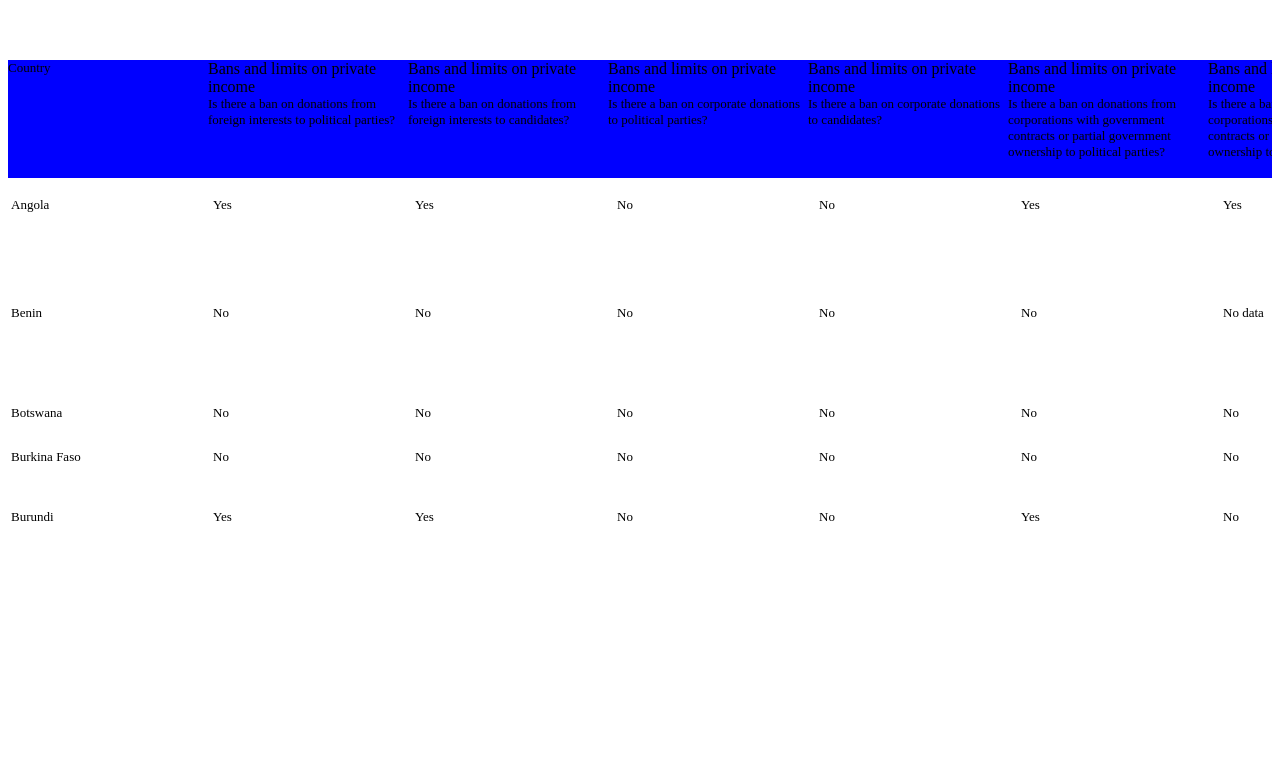
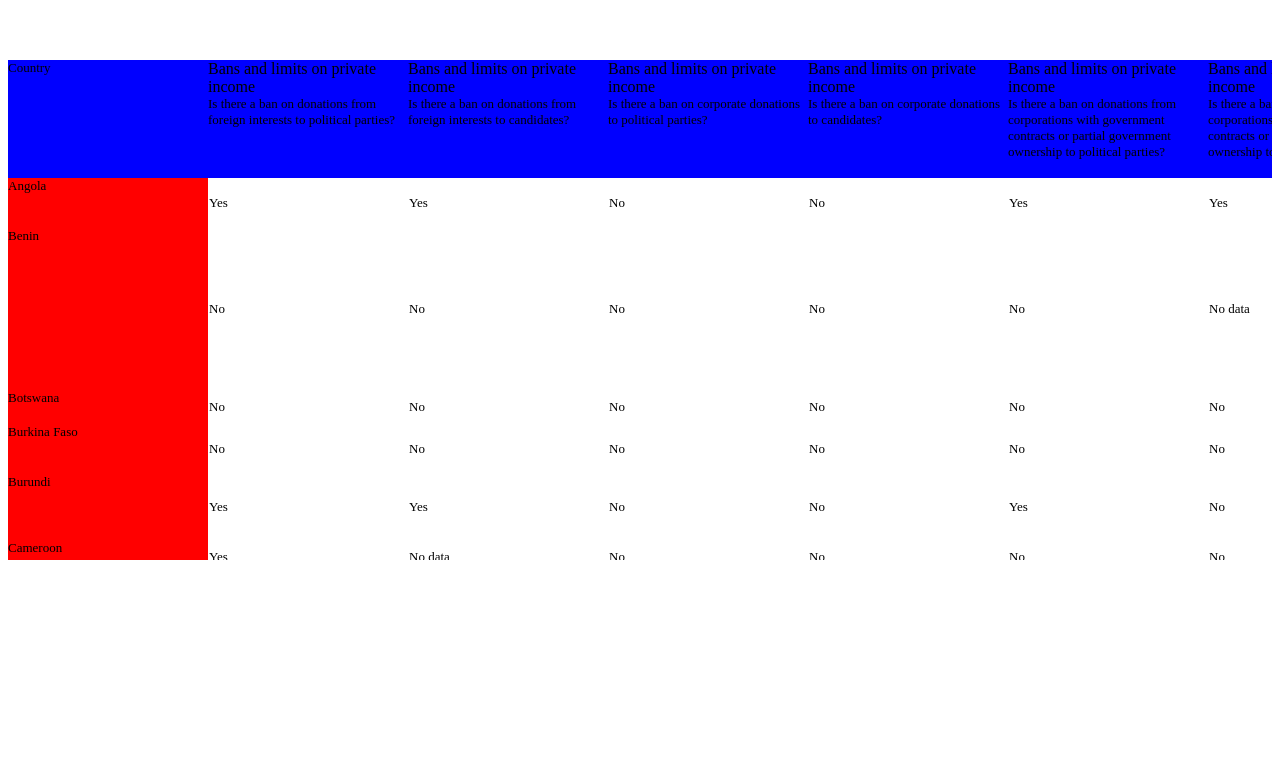
Before and after one commit to goldylucks/jQuery-playground, a plain HTML site: page index.html in a window 1280 px wide. Shown: the part 140-900 px from the top of the page. Drawn offline with nearby package versions, Linux system fonts and the light colour scheme.

Commit message:
animate first column to simulate sticky

```diff
--- a/app.css
+++ b/app.css
@@ -11,6 +11,7 @@
 
 .search-results {
   table-layout: fixed;
+  border-collapse: collapse;
   width: 1px;  /* silly requirement from browsers */
 }
 
@@ -40,7 +41,8 @@
 }
 
 .fixed-column {
-  position: sticky;
+  position: absolute;
+  zIndex: 10;
   left: 0;
   background: red;
   float: left;
--- a/app.js
+++ b/app.js
@@ -2,6 +2,8 @@ $(document).ready(onReady)
 
   function onReady () {
     console.log('init!')
+
+  const $tableContainer = $('#search-results')
 
   const tableWidth = $('.search-results').outerWidth()
   const tableHeaderHeight = $('#table-header').height()
@@ -14,22 +16,37 @@ $('#search-results th').each(function () {
 
   $('.search-results thead tr').hide()
 
-$headerClone.prependTo('#search-results')
+  $tableContainer.prepend($headerClone)
 
-// const $columnClone = $('<div />')
-// const columnWidth = $('.country').eq(0).outerWidth()
+  const $columnClone = $('<div />')
+  const columnWidth = $('.country').eq(0).outerWidth()
 
-// $('tbody.list .country').each(function () {
-//   const $this = $(this)
-//   $('<div>' + $(this).html() + '</div>')
-//     .height($this.outerHeight())
-//     .appendTo($columnClone)
-// })
-// $columnClone
-//   .addClass('fixed-column')
-//   .outerWidth(columnWidth)
-//   .css('top', $headerClone.outerHeight())
-//   .prependTo('#search-results')
+  $('tbody.list .country').each(function () {
+    const $this = $(this)
+    $('<div>' + $(this).html() + '</div>')
+      .height($this.outerHeight())
+      .appendTo($columnClone)
+  })
 
+  $columnClone
+    .addClass('fixed-column')
+    .outerWidth(columnWidth)
+    .css('top', $headerClone.outerHeight())
+    .prependTo('#search-results')
+
+  let lastScrollLeft = 0;
+
+  $tableContainer.scroll(function() {
+    clearTimeout($.data(this, 'scrollTimer'));
+    $.data(this, 'scrollTimer', setTimeout(function() {
+        adjustFirstColumn()
+    }, 250));
+  });
+
+  function adjustFirstColumn () {
+    $columnClone.animate({
+      left: $tableContainer.scrollLeft()
+    }, 500, 'swing')
+  }
 
 }
```
Lines whose indentation alone changed are shown as unchanged.
